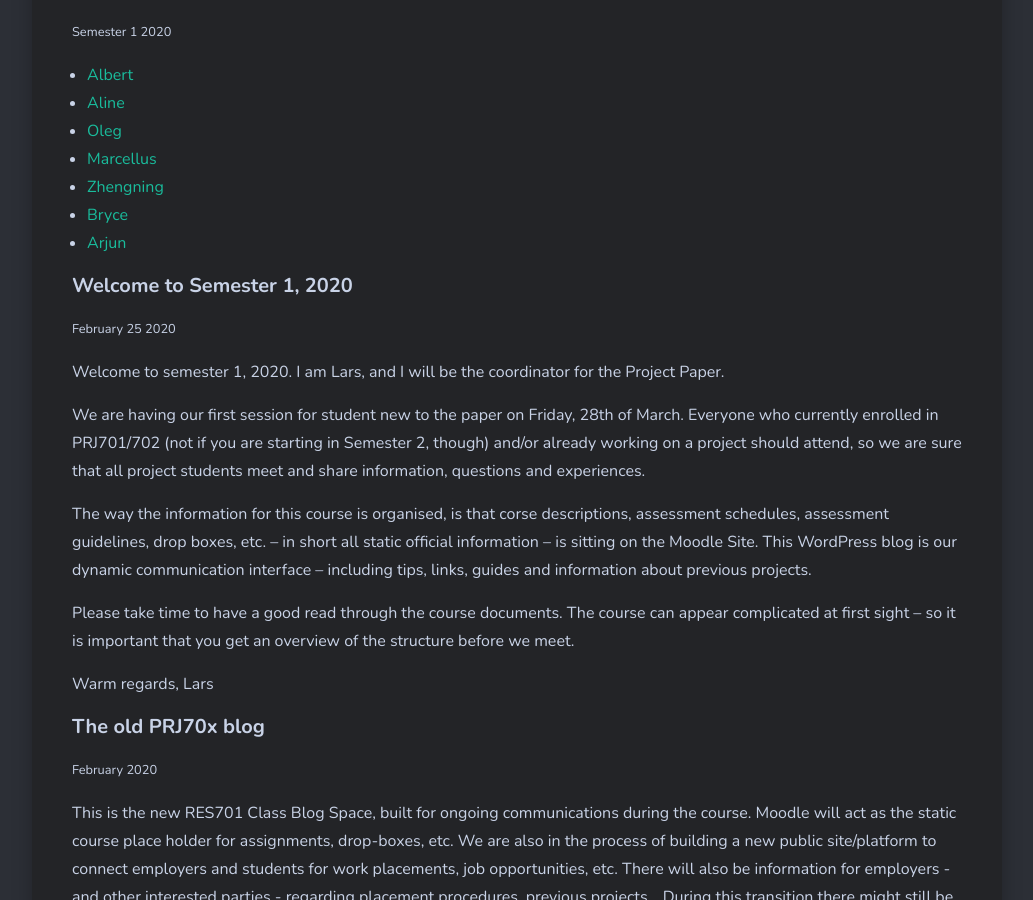
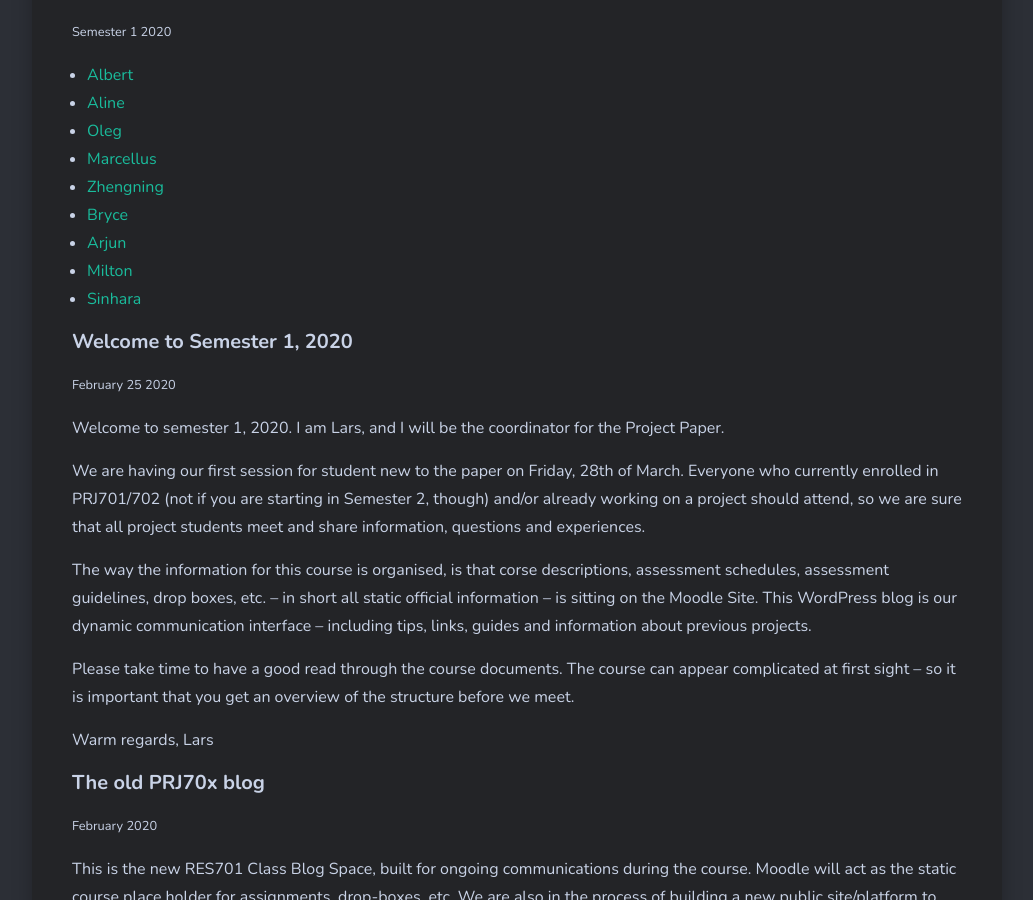
Before and after one commit to larsoliverdam/nmit, a Jekyll site: the page built from _pages/PRJ70x.md, in a window 1280 px wide and 900 px high, scrolled down 894 px. Shown: the whole window, without its empty margins (123-1156 px from the left). Built offline with Jekyll 4.4.1, drawn with Linux system fonts in a browser that asks for light colours; nearby versions of some CDN libraries; comment, search, counter and statistics services are not loaded.

Commit message:
add blogs

```diff
--- a/_pages/PRJ70x.md
+++ b/_pages/PRJ70x.md
@@ -15,6 +15,8 @@ image: 01.jpg
 * [Zhengning](https://prj701553549552.wordpress.com)
 * [Bryce](https://bjrowedev.github.io/projectjournal/)
 * [Arjun](https://itproject2020arjunmadhavankutty.wordpress.com/)
+* [Milton](https://prj701716603981.wordpress.com/)
+* [Sinhara](https://prj702sinharanmit.home.blog/)
 
 #### Welcome to Semester 1, 2020
 <small>February 25 2020</small>
```
